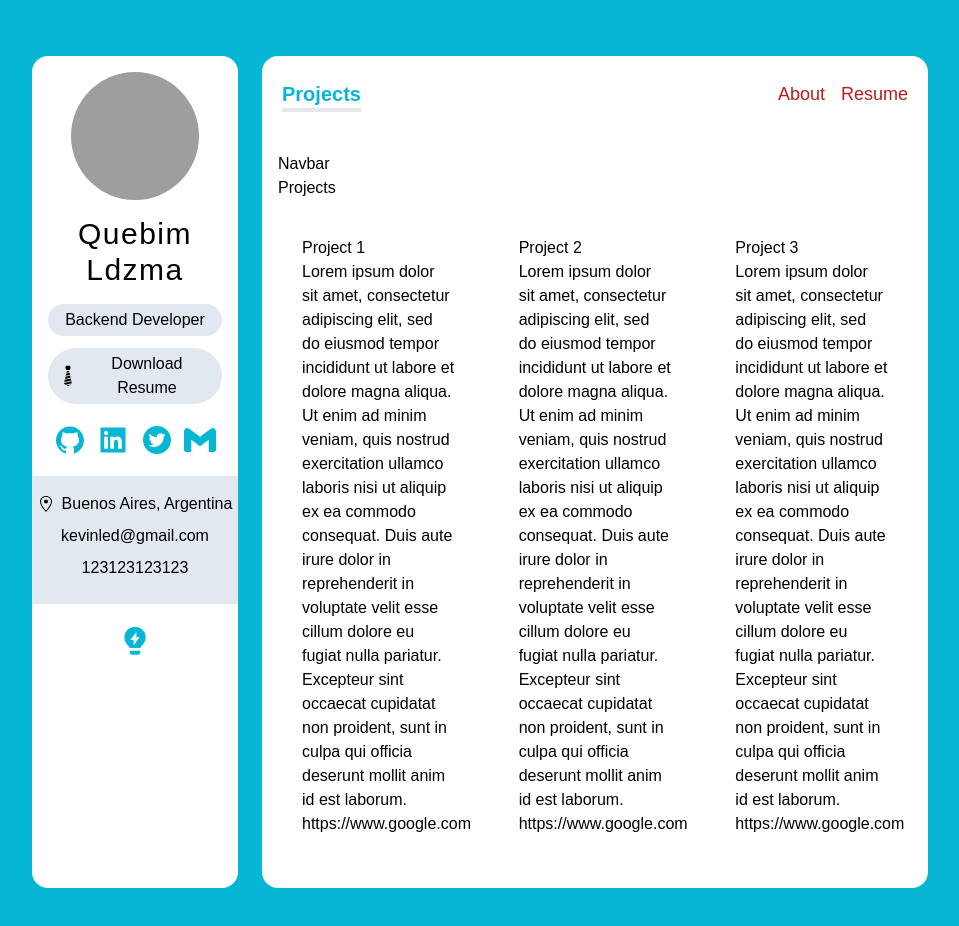
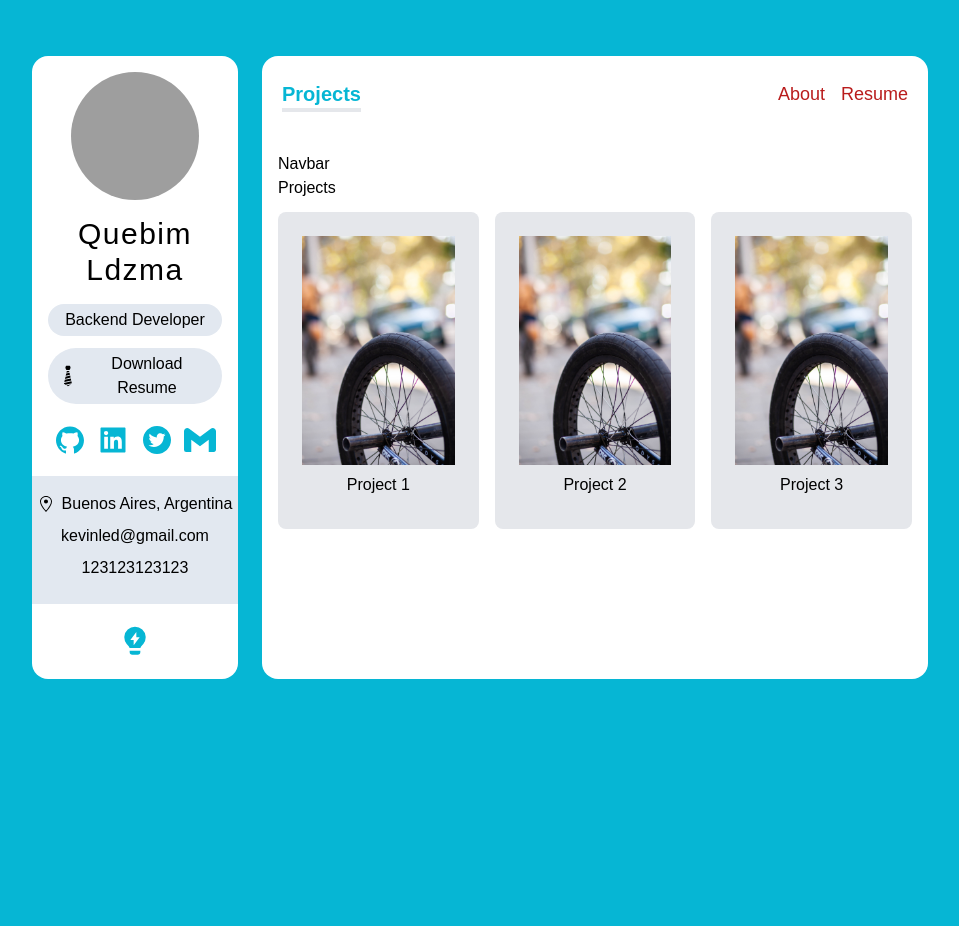
Before and after one commit to QU3B1M/next-portfolio-frontend, a Next.js app: page /projects in a window 1280 px wide. Shown: the top 926 px of the page, without its empty margins (160-1119 px from the left). After the commit the page ends 800 px from the top, so only its background shows below. Built offline with nearby package versions, Linux system fonts and the light colour scheme; grey boxes are pictures that could not be loaded.

Commit message:
Project Card finished

```diff
--- a/components/ProjectCard.tsx
+++ b/components/ProjectCard.tsx
@@ -1,16 +1,38 @@
-import { FunctionComponent } from "react";
+import { FunctionComponent, useState } from "react";
+import { AiFillGithub, AiFillProject } from "react-icons/ai";
+import { MdClose } from "react-icons/md";
 import { IProject } from "../types";
 
 const ProjectCard: FunctionComponent<{
-    project: IProject;
+	project: IProject;
 }> = ({ project }) => {
-    return (
-        <div className="p-4">
-            <h2>{project.title}</h2>
-            <p>{project.description}</p>
-            <p>{project.deployed_url}</p>
+  const [show, setShow] = useState(false);
+	return (
+		<div className="p-4">
+			<img src={project.image_path} alt={project.title} className="cursor-pointer" onClick={() => setShow(true)}/>
+			<p className="my-2 text-center">{project.title}</p>
+      {show && (
+			<div className="absolute top-0 left-0 z-10 grid w-full h-auto p-2 bg-gray-100 md:grid-cols-2 gap-x-12 dark:bg-slate-500">
+        <img src={project.image_path} alt={project.title} />
+        <div className="flex justify-center my-4 space-x-3">
+          <a className="flex items-center px-4 py-2 space-x-3 text-lg bg-gray-200 dark:bg-slate-700" href={project.deployed_url}><AiFillGithub/><span>Github</span></a>
+          <a className="flex items-center px-4 py-2 space-x-3 text-lg bg-gray-200 dark:bg-slate-700" href={project.deployed_url}><AiFillProject/><span>Deployed</span></a>
         </div>
-    );
-}
+        <div >
+          <h2 className="mb-3 text-xl font-medium md:text-2xl">{project.title}</h2>
+				  <h3 className="mb-3 font-medium ">{project.description}</h3>
+          <div className="flex flex-wrap mt-5 space-x-2 text-sm tracking-wider">
+            {
+              project.technologies.map((tech) => (
+                <span className="px-2 py-1 my-1 bg-gray-200 rounded-sm dark:bg-slate-700" key={tech}>{tech}</span>
+              ))
+            }
+          </div>
+        </div>
+        <button onClick={() => setShow(false)} className="absolute bg-gray-200 rounded-full top-3 right-3 focus:outline-none dark:bg-slate-700"> <MdClose size={30}/> </button>
+      </div>)}
+		</div>
+	);
+};
 
 export default ProjectCard;
--- a/pages/projects.tsx
+++ b/pages/projects.tsx
@@ -6,9 +6,9 @@
 		<div className="p-4">
 			<nav>Navbar</nav>
 			<h1>Projects</h1>
-			<div className="grid grid-cols-12 gap-4 my-3">
+			<div className="relative grid grid-cols-12 gap-4 my-3">
 				{projectList.map((project) => (
-					<div className="col-span-12 p-2 sm:col-span-6 lg:col-span-4">
+					<div className="col-span-12 p-2 bg-gray-200 rounded-lg sm:col-span-6 lg:col-span-4 dark:bg-slate-700">
 						<ProjectCard project={project} key={project.title} />
 					</div>
 				))}
```
